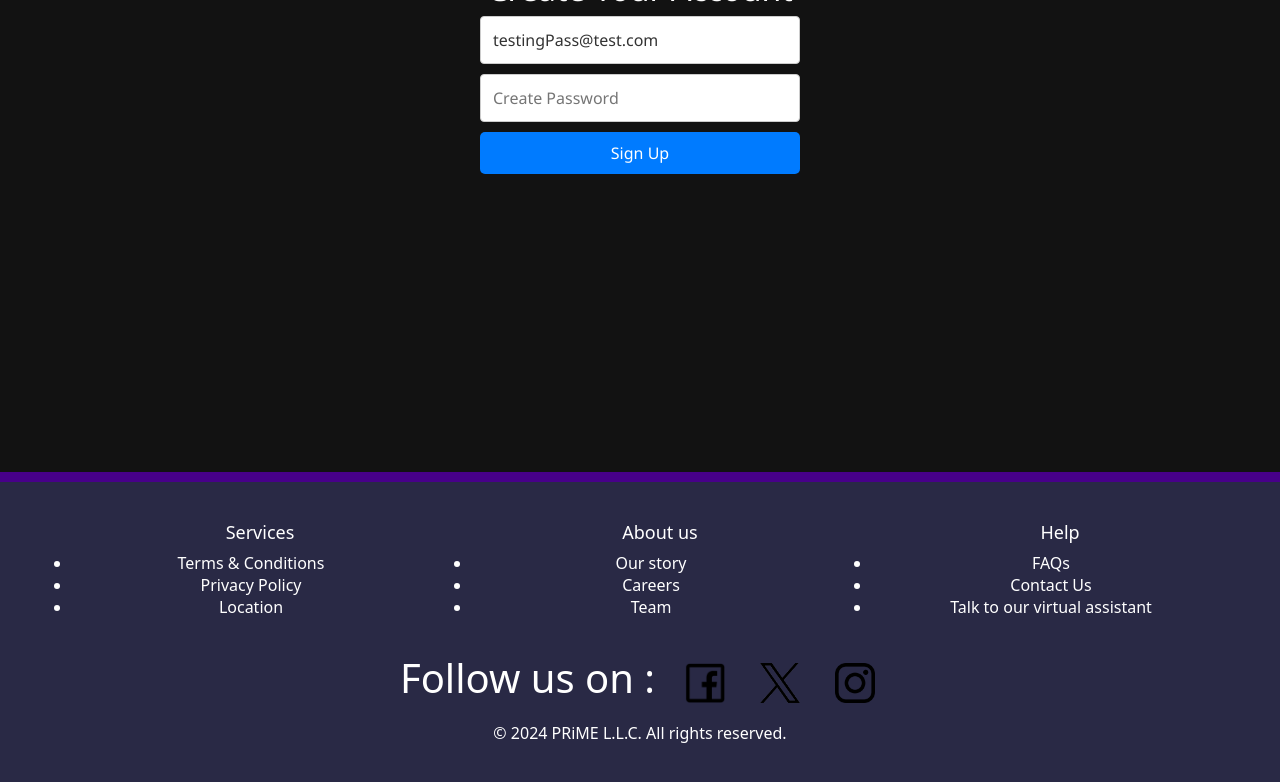
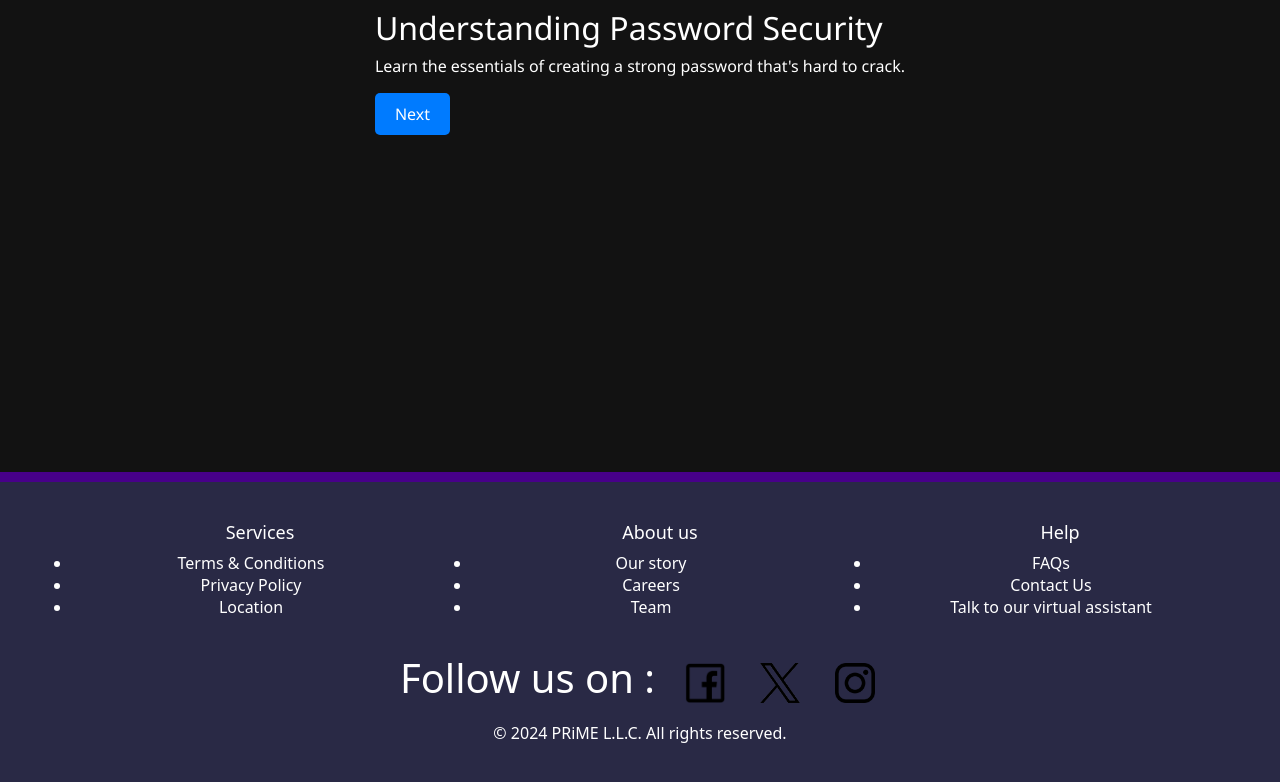
Before and after one commit to simonkb/PRiME, a Next.js app: page /levels/passwordEnigma in a window 1280 px wide. Both pictures are taken after a click on the button "Begin". Shown: the part 410-1192 px from the top of the page. Built offline with nearby package versions, Linux system fonts and the light colour scheme; a web font is replaced by a local one.

Commit message:
changes game logic

```diff
--- a/src/pages/levels/passwordEnigma.jsx
+++ b/src/pages/levels/passwordEnigma.jsx
@@ -1,108 +1,193 @@
-import React, { useState } from 'react';
-import Layout from '../layout'; // Adjust this path to your project's structure
-import styles from './passwordEnigma.module.css';
-import { useRouter } from 'next/router';
+import React, { useState } from "react";
+import Layout from "../layout";
+import styles from "./passwordEnigma.module.css";
+import { useRouter } from "next/router";
 
 const PasswordEnigma = () => {
   const router = useRouter();
-    const [stage, setStage] = useState('welcome');
-    const [password, setPassword] = useState('');
-    const [showModal, setShowModal] = useState(false);
-    const [attempt, setAttempt] = useState(0);
-    const email = "testingPass@test.com";
+  const [currentStage, setCurrentStage] = useState(0);
+  const [password, setPassword] = useState("");
+  const [passwordFeedback, setPasswordFeedback] = useState([]);
+  const stages = [
+    "welcome",
+    "lesson",
+    "signup",
+    "feedback",
+    "creativePasswordAdvice",
+    "finish",
+  ];
 
-    const handleStartLevel = () => setStage('signup');
+  const analyzePassword = (password) => {
+    const tests = [
+      { regex: /[a-z]/, message: "Include at least one lowercase letter" },
+      { regex: /[A-Z]/, message: "Include at least one uppercase letter" },
+      { regex: /[0-9]/, message: "Include at least one number" },
+      {
+        regex: /[!@#$%^&*]/,
+        message: "Include at least one special character",
+      },
+      { regex: /.{8,}/, message: "Use at least 8 characters" },
+    ];
 
-    const analyzePassword = (password) => /^(?=.*[a-z])(?=.*[A-Z])(?=.*[0-9])(?=.*[!@#$%^&*])(?=.{8,})/.test(password);
+    return tests.reduce((acc, test) => {
+      if (!test.regex.test(password)) acc.push(test.message);
+      return acc;
+    }, []);
+  };
 
   const handleSubmit = (e) => {
     e.preventDefault();
-      setShowModal(true);
+    const feedback = analyzePassword(password);
+    setPasswordFeedback(
+      feedback.length > 0 ? feedback : ["Your password is strong!"]
+    );
+    setCurrentStage(stages.indexOf("feedback"));
+  };
+  const handleTryAgain = () => {
+    setPassword(""); // Reset the password
+    setPasswordFeedback([]); // Clear previous feedback
+    setCurrentStage(stages.indexOf("signup")); // Navigate back to the signup stage
   };
 
-    const handleModalClose = () => {
-      setShowModal(false);
-      setTimeout(() => {
-        if (attempt === 0 || !analyzePassword(password)) {
-          setStage('bestPractices');
+  const handleNextStage = () => {
+    if (passwordFeedback.includes("Your password is strong!")) {
+      setCurrentStage(stages.indexOf("finish"));
     } else {
-          setStage('creativePasswordAdvice');
-        }
-        setAttempt(attempt + 1);
-      }, 100);
-    };
-
-    const handleBestPracticesDone = () => {
-      if (attempt < 2) {
-        setStage('signup');
-      } else {
-        setStage('finish');
+      setCurrentStage(stages.indexOf("creativePasswordAdvice"));
     }
   };
 
-    const handleCreativePasswordDone = () => setStage('signup');
-
-    const handleFinish = () => {
-      router.push("/levels");
+  const renderStage = () => {
+    switch (stages[currentStage]) {
+      case "welcome":
+        return (
+          <div className={styles.introMessage}>
+            <img
+              src="/The_Password_Enigma.webp"
+              alt="Cybersecurity"
+              style={{
+                maxWidth: "100%",
+                borderRadius: "15px",
+                margin: "20px auto",
+              }}
+            />
+            <p>
+              Welcome to the Password Enigma. Ready to embark on your
+              cybersecurity journey?
+            </p>
+            <button
+              onClick={() => setCurrentStage(stages.indexOf("lesson"))}
+              className={styles.button}
+            >
+              Begin
+            </button>
+          </div>
+        );
+      case "lesson":
+        return (
+          <div className={styles.lesson}>
+            <h2>Understanding Password Security</h2>
+            <p>
+              Learn the essentials of creating a strong password that's hard to
+              crack.
+            </p>
+            <button
+              onClick={() => setCurrentStage(stages.indexOf("signup"))}
+              className={styles.button}
+            >
+              Next
+            </button>
+          </div>
+        );
+      case "signup":
+        return (
+          <>
+            <h2>Create Your Account</h2>
+            <form className={styles.form} onSubmit={handleSubmit}>
+              <input
+                type="password"
+                className={styles.input}
+                placeholder="Create Password"
+                value={password}
+                onChange={(e) => setPassword(e.target.value)}
+                required
+              />
+              <button type="submit" className={styles.button}>
+                Sign Up
+              </button>
+            </form>
+          </>
+        );
+      case "feedback":
+        return (
+          <div className={styles.feedback}>
+            <h2>Password Feedback</h2>
+            <ul>
+              {passwordFeedback.map((feedback, index) => (
+                <li key={index}>{feedback}</li>
+              ))}
+            </ul>
+            <button onClick={handleNextStage} className={styles.button}>
+              {passwordFeedback.includes("Your password is strong!")
+                ? "Proceed"
+                : "Learn How to Improve"}
+            </button>
+          </div>
+        );
+      case "creativePasswordAdvice":
+        return (
+          <div className={styles.creativeAdvice}>
+            <h2>Creative Password Generation</h2>
+            <p>
+              Creating a memorable yet strong password can be fun. Here's a
+              method to make strong passwords that are easier to remember:
+            </p>
+            <ul>
+              <li>Think of a sentence or phrase that's meaningful to you.</li>
+              <li>Use the first letter of each word in your sentence.</li>
+              <li>
+                Mix in numbers and special characters. For example, 'E' becomes
+                '3', and 'I' becomes '!'.
+              </li>
+              <li>
+                Capitalize letters in a non-standard pattern to add complexity.
+              </li>
+            </ul>
+            <p>
+              Example: "My dog Baxter eats 2 bowls every day!" could become
+              "MdB*e2bed!"
+            </p>
+            <button onClick={handleTryAgain} className={styles.button}>
+              Try Creating a Strong Password Again
+            </button>
+          </div>
+        );
+      case "finish":
+        return (
+          <div className={styles.finish}>
+            <h2>You're Ready!</h2>
+            <p>
+              Congratulations! You've successfully created a strong password and
+              are now better equipped to secure your digital life.
+            </p>
+            {passwordFeedback.includes("Your password is strong!") && (
+              <button
+                onClick={() => router.push("/levels")}
+                className={styles.button}
+              >
+                Explore More Levels
+              </button>
+            )}
+          </div>
+        );
+      default:
+        return <div>Oops! Something went wrong. Please refresh the page.</div>;
+    }
   };
 
   return (
     <Layout>
-          <div className={styles.container}>
-            {showModal && (
-              <div className={styles.modalOverlay} onClick={() => setShowModal(false)}>
-                <div className={styles.feedbackModal} onClick={(e) => e.stopPropagation()}>
-                  <p>{analyzePassword(password) ? 'Your password is strong!' : 'Your password is weak, let’s improve it.'}</p>
-                  <button onClick={handleModalClose} className={styles.button}>Proceed</button>
-                </div>
-              </div>
-            )}
-
-            {stage === 'welcome' && (
-              <div className={styles.introMessage}>
-                <img src="/The_Password_Enigma.webp" alt="Cybersecurity" style={{ maxWidth: '100%', borderRadius: '15px', margin: '20px auto' }}/>
-                <p>Welcome to the Password Enigma. Ready to embark on your cybersecurity journey?</p>
-                <button onClick={handleStartLevel} className={styles.button}>Begin</button>
-              </div>
-            )}
-
-            {stage === 'signup' && (
-              <>
-                <h2>Create Your Account</h2>
-                <form className={styles.form} onSubmit={handleSubmit}>
-                  <input type="email" className={styles.input} value={email} readOnly />
-                  <input type="password" className={styles.input} placeholder="Create Password" value={password} onChange={(e) => setPassword(e.target.value)} required />
-                  <button type="submit" className={styles.button}>Sign Up</button>
-                </form>
-              </>
-            )}
-
-            {stage === 'bestPractices' && (
-              <div className={styles.bestPractices}>
-                <h2>Best Practices for Creating a Strong Password</h2>
-                <p>Ensure your password includes a mix of letters (both uppercase and lowercase), numbers, and special characters. Aim for at least 8 characters in length. Avoid common words or phrases and never use personal information that can be easily guessed.</p>
-                <button onClick={handleBestPracticesDone} className={styles.button}>Try Again</button>
-              </div>
-            )}
-
-            {stage === 'creativePasswordAdvice' && (
-              <div className={styles.creativeAdvice}>
-                <h2>Creative Password Generation</h2>
-                <p>Creativity in password creation helps you remember them while keeping your accounts secure. Here's how you can create a memorable yet strong password:</p>
-                <p>Think of a sentence or a sequence of words that you can easily recall, and use the first letters of each word as your password. Intersperse this with numbers significant to you and symbols to add complexity.</p>
-                <p>For instance, "My dog's birthday is January 3; he's a good boy!" could become "MdbiJ3;hagb!"</p>
-                <button onClick={handleCreativePasswordDone} className={styles.button}>Try Another Password</button>
-              </div>
-            )}
-
-            {stage === 'finish' && (
-              <div className={styles.finish}>
-                <h2>You're Ready!</h2>
-                <p>You've learned how to create strong and creative passwords. Remember to keep them safe and unique for each account.</p>
-                <button onClick={handleFinish} className={styles.button}>Back to Levels</button>
-              </div>
-            )}
-          </div>
+      <div className={styles.container}>{renderStage()}</div>
     </Layout>
   );
 };
```
Lines whose indentation alone changed are shown as unchanged.
